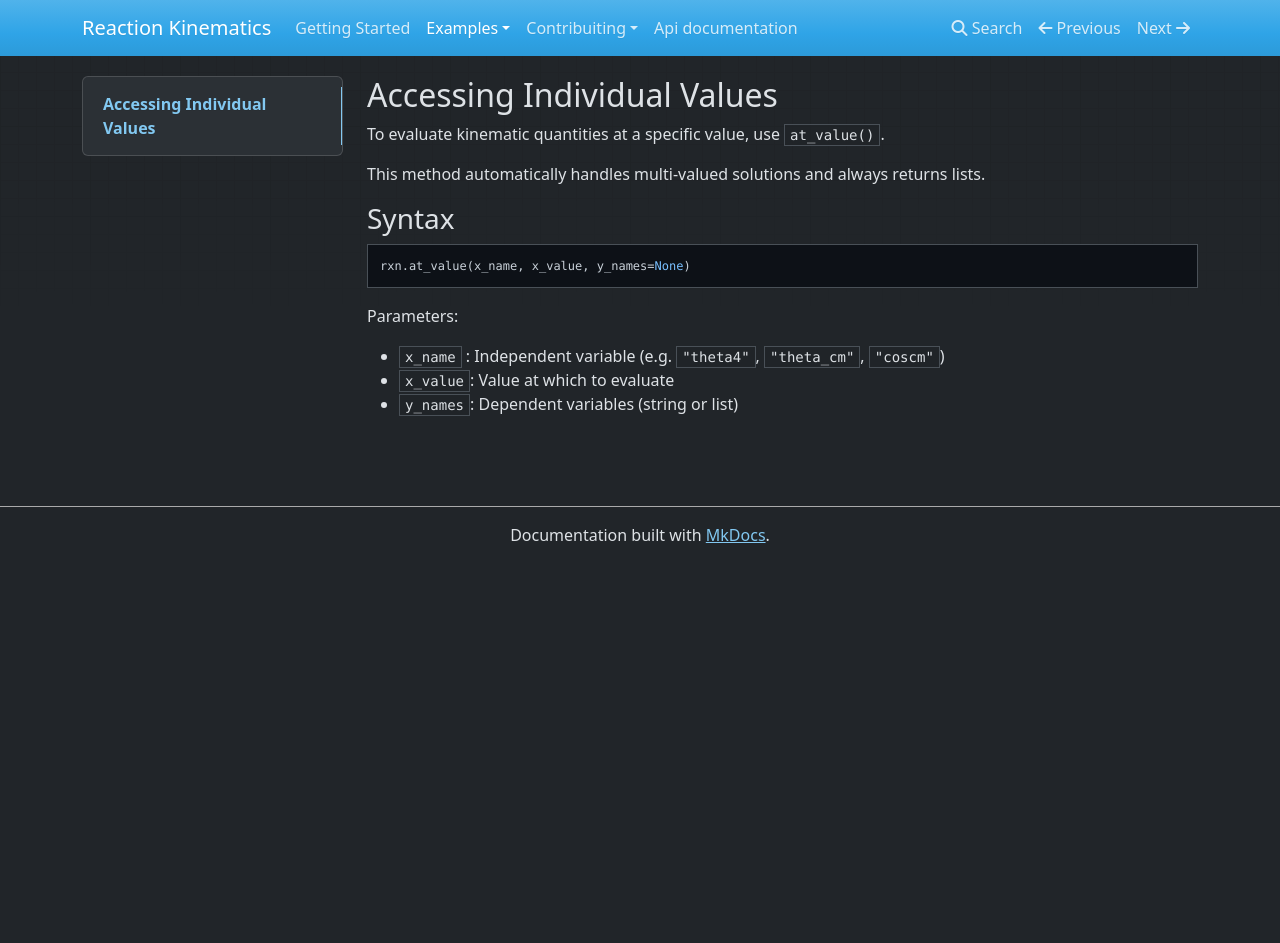
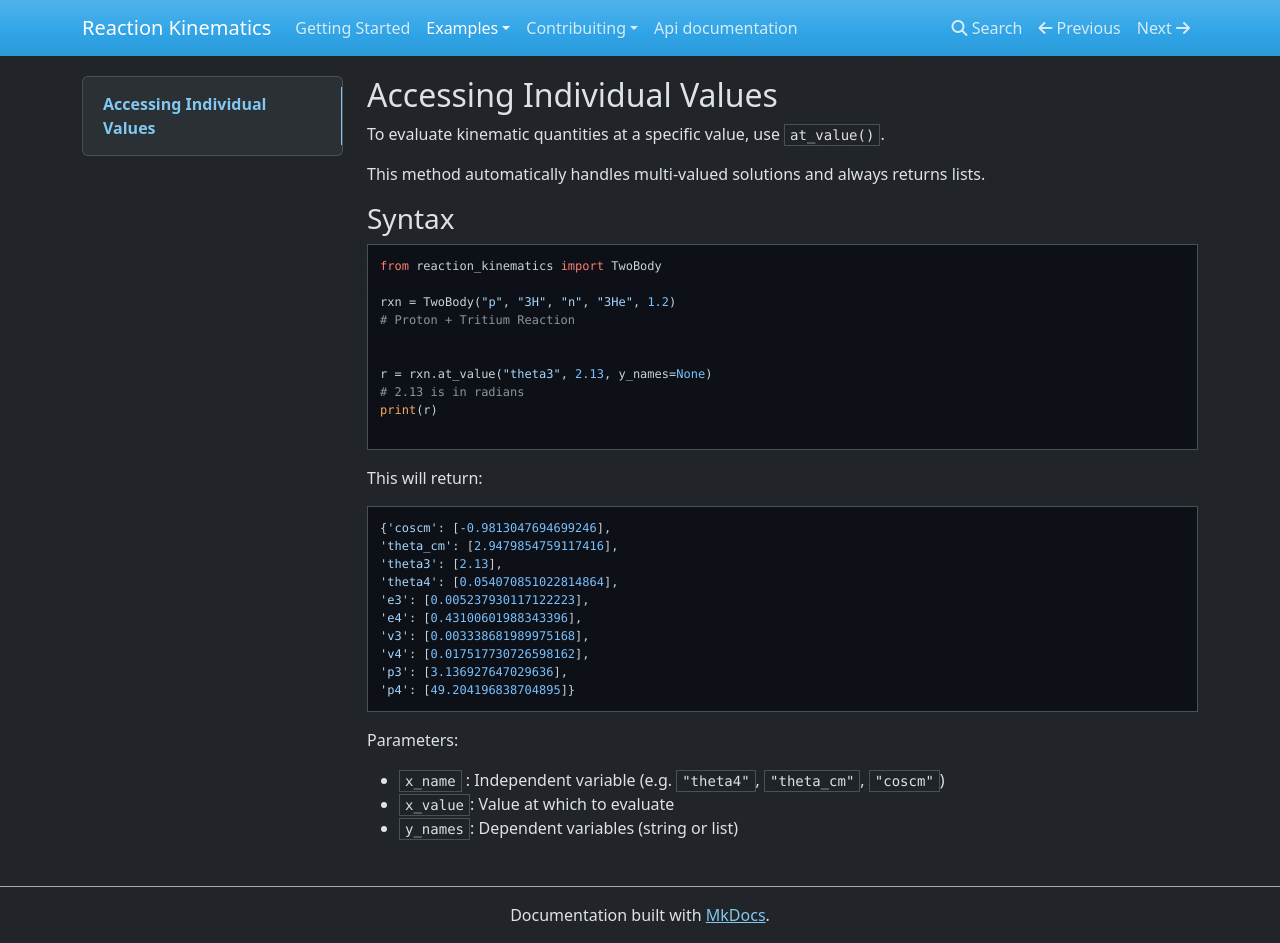
Before and after one commit to det-lab/reaction-kinematics, an MkDocs documentation site: the page built from docs/accessing-induvidual-values.md, in a window 1280 px wide and 943 px high. Built offline with MkDocs 1.6.1, drawn with Linux system fonts in a browser that asks for light colours; nearby versions of some CDN libraries.

Commit message:
mkdocs update

````diff
--- a/docs/accessing-induvidual-values.md
+++ b/docs/accessing-induvidual-values.md
@@ -7,9 +7,30 @@ This method automatically handles multi-valued solutions and always returns list
 ### Syntax
 
 ```python
-rxn.at_value(x_name, x_value, y_names=None)
+from reaction_kinematics import TwoBody
+
+rxn = TwoBody("p", "3H", "n", "3He", 1.2)
+# Proton + Tritium Reaction
+
+
+r = rxn.at_value("theta3", 2.13, y_names=None)
+# 2.13 is in radians
+print(r)
+
 ```
-
+This will return:
+```python
+{'coscm': [-0.9813047694699246],
+'theta_cm': [2.9479854759117416],
+'theta3': [2.13],
+'theta4': [0.054070851022814864],
+'e3': [0.005237930117122223],
+'e4': [0.43100601988343396],
+'v3': [0.003338681989975168],
+'v4': [0.017517730726598162],
+'p3': [3.136927647029636],
+'p4': [49.204196838704895]}
+```
 Parameters:
 
 * `x_name` : Independent variable (e.g. `"theta4"`, `"theta_cm"`, `"coscm"`)
````
Also changed, not shown: docs/comupting-kinematic-arrays.md (+12 -9 lines), docs/plotting.md (+6 -0 lines), docs/figures/e3_v_theta_graph.png (added), 1 other file.
